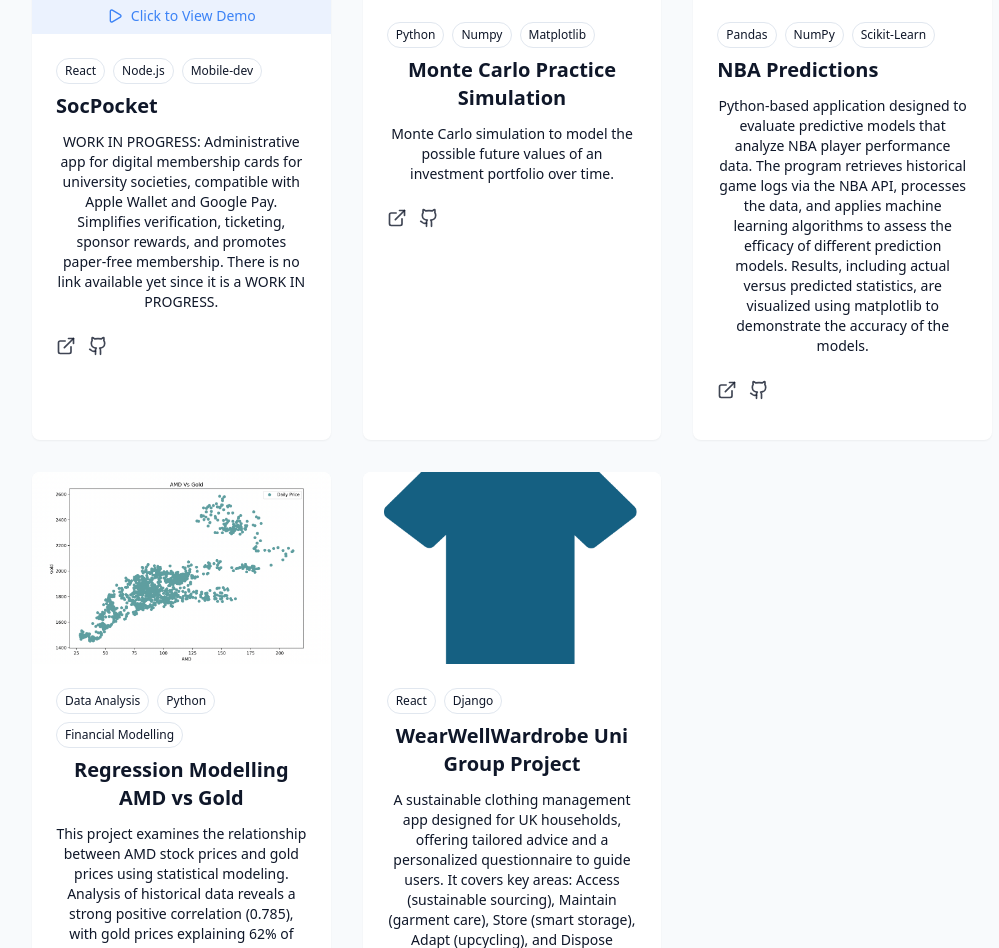
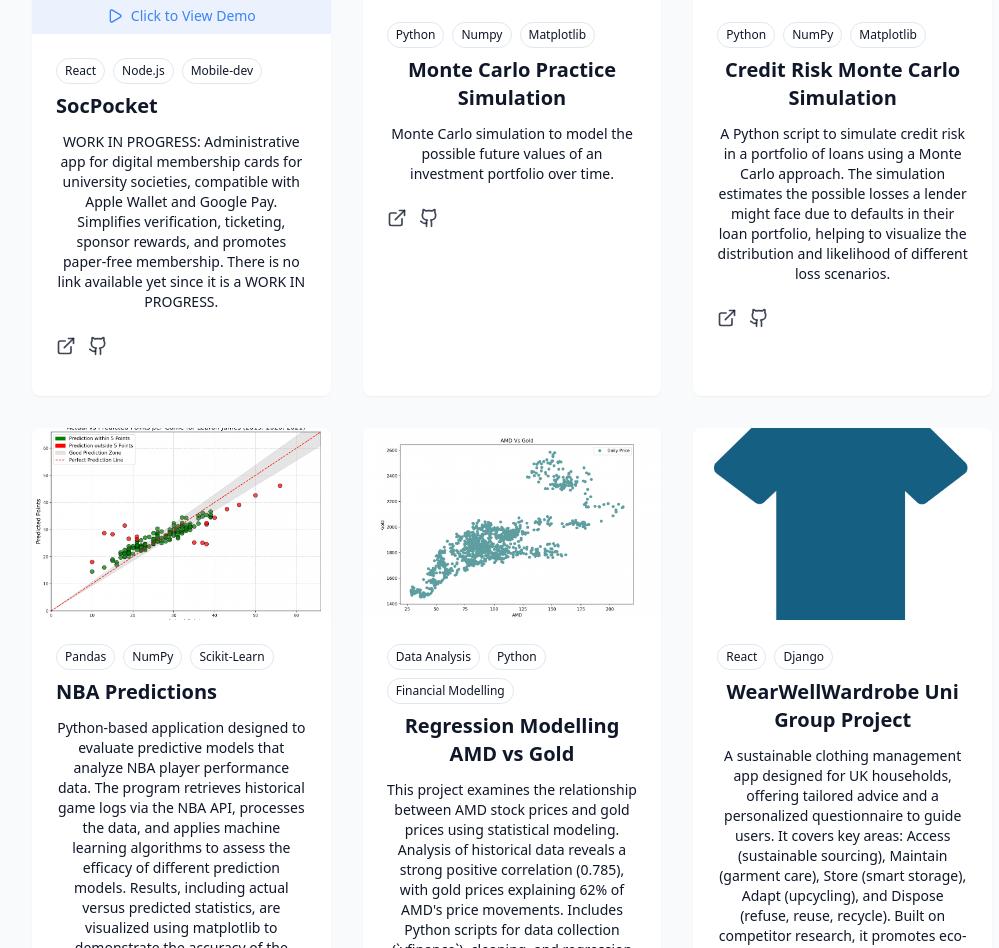
Before and after one commit to Sai284/portfolio, a React (Vite) app: page / in a window 1280 px wide. Shown: the part 2964-3912 px from the top of the page, without its empty margins (128-1127 px from the left). Built offline with nearby package versions, Linux system fonts and the light colour scheme.

Commit message:
new project added

```diff
--- a/src/components/ProjectSection.jsx
+++ b/src/components/ProjectSection.jsx
@@ -22,6 +22,15 @@ const projects = [
   },
   {
     id: 3,
+    title: "Credit Risk Monte Carlo Simulation ",
+    description: "A Python script to simulate credit risk in a portfolio of loans using a Monte Carlo approach. The simulation estimates the possible losses a lender might face due to defaults in their loan portfolio, helping to visualize the distribution and likelihood of different loss scenarios.",
+    image: "/projects/CreditRiskMonteCarlo.png",
+    tags: ["Python", "NumPy", "Matplotlib"],
+    demoUrl: "#",
+    githubUrl: "https://github.com/Sai284/credit-risk-monte-carlo-sim",
+  },
+  {
+    id: 4,
     title: "NBA Predictions",
     description: "Python-based application designed to evaluate predictive models that analyze NBA player performance data. The program retrieves historical game logs via the NBA API, processes the data, and applies machine learning algorithms to assess the efficacy of different prediction models. Results, including actual versus predicted statistics, are visualized using matplotlib to demonstrate the accuracy of the models.",
     image: "/projects/NBAScreenShot.png",
@@ -30,7 +39,7 @@ const projects = [
     githubUrl: "https://github.com/Sai284/nba_predictions",
   },
   {
-    id: 4,
+    id: 5,
     title: "Regression Modelling AMD vs Gold",
     description: "This project examines the relationship between AMD stock prices and gold prices using statistical modeling. Analysis of historical data reveals a strong positive correlation (0.785), with gold prices explaining 62% of AMD's price movements. Includes Python scripts for data collection (`yfinance`), cleaning, and regression analysis.",
     image: "/projects/RegressionScreenShot.png",
@@ -39,7 +48,7 @@ const projects = [
     githubUrl: "https://github.com/Sai284/Regression_AMD_Gold",
   },
   {
-    id: 5,
+    id: 6,
     title: "WearWellWardrobe Uni Group Project",
     description: "A sustainable clothing management app designed for UK households, offering tailored advice and a personalized questionnaire to guide users. It covers key areas: Access (sustainable sourcing), Maintain (garment care), Store (smart storage), Adapt (upcycling), and Dispose (refuse, reuse, recycle). Built on competitor research, it promotes eco-friendly habits without encouraging overconsumption, helping users extend clothing lifespans responsibly.",
     image: "/projects/WearWellWardrobePlaceholder.PNG",
```
Also changed, not shown: public/projects/CreditRiskMonteCarlo.png (added).
